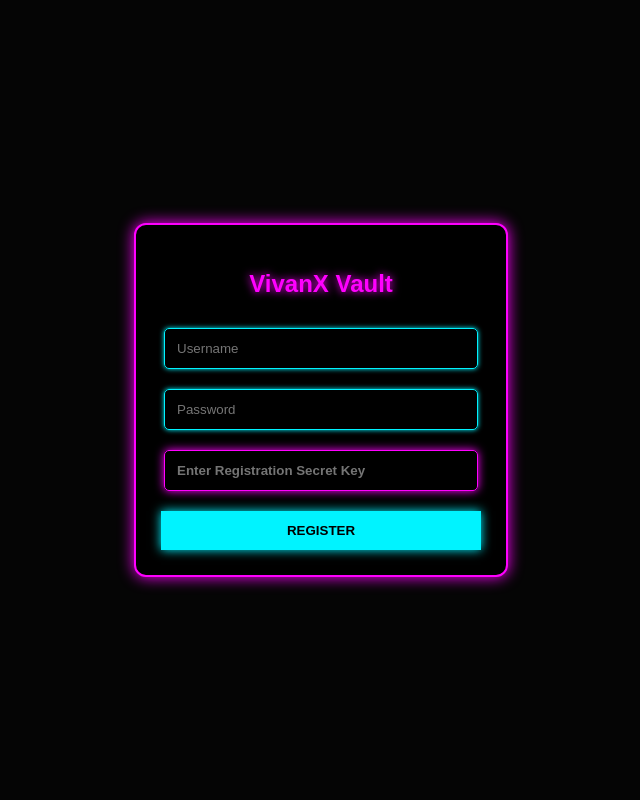
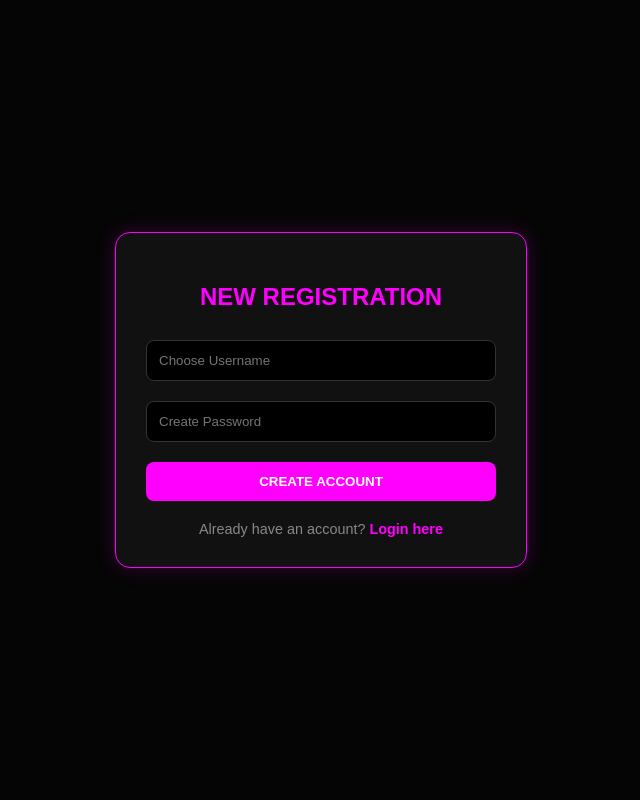
Before and after one commit to vivan0788/VivanX-Vault, a Flask app: page /register in a window 1280 px wide. Shown: the whole page, without its empty margins (319-959 px from the left). Run offline with Flask 3, Linux system fonts and the light colour scheme; some libraries are stand-ins or nearby versions.

Commit message:
Revise registration page layout and styles

```diff
--- a/templates/register.html
+++ b/templates/register.html
@@ -2,25 +2,28 @@
 <html>
 <head>
     <meta name="viewport" content="width=device-width, initial-scale=1.0">
-    <title>VivanX Vault - Register</title>
+    <title>Register - VivanX Vault</title>
     <style>
-        body { background: #050505; color: #fff; font-family: sans-serif; display: flex; justify-content: center; align-items: center; height: 100vh; margin: 0; }
-        .box { border: 2px solid #ff00ff; box-shadow: 0 0 15px #ff00ff; padding: 25px; border-radius: 12px; background: #000; width: 85%; max-width: 320px; text-align: center; }
-        h2 { color: #ff00ff; text-shadow: 0 0 8px #ff00ff; }
-        input { width: 90%; padding: 12px; margin: 10px 0; background: transparent; border: 1px solid #00f3ff; color: #fff; border-radius: 5px; box-shadow: 0 0 5px #00f3ff; outline: none; }
-        .secret { border-color: #ff00ff; box-shadow: 0 0 10px #ff00ff; font-weight: bold; }
-        button { width: 100%; padding: 12px; background: #00f3ff; border: none; font-weight: bold; cursor: pointer; box-shadow: 0 0 10px #00f3ff; margin-top: 10px; }
+        :root { --p: #ff00ff; --b: #050505; }
+        body { background: var(--b); color: #fff; font-family: sans-serif; display: flex; justify-content: center; align-items: center; height: 100vh; margin: 0; }
+        .card { background: #111; padding: 30px; border-radius: 15px; border: 1px solid var(--p); width: 85%; max-width: 350px; text-align: center; box-shadow: 0 0 20px rgba(255, 0, 255, 0.2); }
+        input { width: 100%; padding: 12px; margin: 10px 0; background: #000; border: 1px solid #333; color: #fff; border-radius: 8px; box-sizing: border-box; }
+        .btn { width: 100%; padding: 12px; background: var(--p); color: #fff; border: none; font-weight: bold; border-radius: 8px; cursor: pointer; margin-top: 10px; }
+        .link { margin-top: 20px; font-size: 0.9em; color: #888; }
+        .link a { color: var(--p); text-decoration: none; font-weight: bold; }
     </style>
 </head>
 <body>
-    <div class="box">
-        <h2>VivanX Vault</h2>
+    <div class="card">
+        <h2 style="color:var(--p)">NEW REGISTRATION</h2>
         <form action="/register" method="POST">
-            <input type="text" name="username" placeholder="Username" required>
-            <input type="password" name="password" placeholder="Password" required>
-            <input type="text" name="secret_key" class="secret" placeholder="Enter Registration Secret Key" required>
-            <button type="submit">REGISTER</button>
+            <input name="username" placeholder="Choose Username" required>
+            <input name="password" type="password" placeholder="Create Password" required>
+            <button class="btn">CREATE ACCOUNT</button>
         </form>
+        <div class="link">
+            Already have an account? <a href="/login">Login here</a>
+        </div>
     </div>
 </body>
 </html>
```
